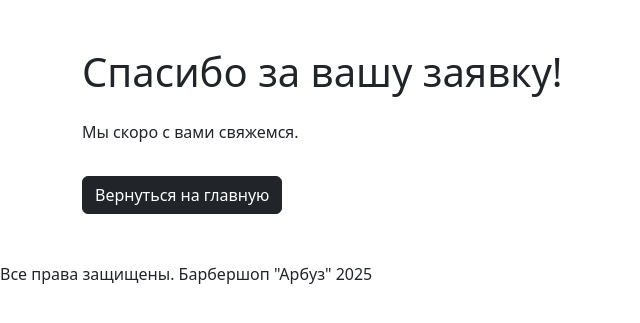
After one commit to korekiwi/barber_lesson, a Django app: page /thanks/ in a window 1280 px wide. The commit adds this page. Shown: the top 323 px of the page, without its empty margins (0-640 px from the left). Run offline with Django 5.2, Linux system fonts and the light colour scheme.

Commit message:
формы

```diff
--- a/barber/urls.py
+++ b/barber/urls.py
@@ -2,10 +2,13 @@ from django.contrib import admin
 from django.urls import path
 from django.conf import settings
 from django.conf.urls.static import static
+from core import views
+
 
 urlpatterns = (
     [
         path("admin/", admin.site.urls),
+        path("thanks/", views.ThanksView.as_view(), name="thanks"),
     ]
     + static(settings.STATIC_URL, document_root=settings.STATIC_ROOT)
     + static(settings.MEDIA_URL, document_root=settings.MEDIA_ROOT)
--- a/core/templates/base.html
+++ b/core/templates/base.html
@@ -8,13 +8,13 @@
     <link href="https://cdn.jsdelivr.net/npm/bootstrap@5.3.3/dist/css/bootstrap.min.css" rel="stylesheet" integrity="sha384-QWTKZyjpPEjISv5WaRU9OFeRpok6YctnYmDr5pNlyT2bRjXh0JMhjY6hW+ALEwIH" crossorigin="anonymous">
     <link rel="stylesheet" href="https://cdn.jsdelivr.net/npm/bootstrap-icons@1.11.1/font/bootstrap-icons.css">
     <link rel="stylesheet" href="{% static 'css/main.css' %}">
-    <link rel="icon" type="image/png" href="{% static 'images/favicon.png' %}">
+    {% comment %} <link rel="icon" type="image/png" href="{% static 'images/favicon.png' %}"> {% endcomment %}
     {% block head %}{% endblock %}
   </head>
   <body>
     <header>
       {% block nav %}
-        {% include 'menu_include.html' %}
+        {% comment %} {% include 'menu_include.html' %} {% endcomment %}
       {% endblock %}
     </header>
     <main>
--- /dev/null
+++ b/core/templates/thanks.html
@@ -0,0 +1,9 @@
+{% extends 'base.html' %}
+{% block title %}Спасибо за заявку{% endblock %}
+{% block content %}
+<div class="container py-5">
+  <h1 class="mb-4">Спасибо за вашу заявку!</h1>
+  <p>Мы скоро с вами свяжемся.</p>
+  <a href="/" class="btn btn-dark mt-3">Вернуться на главную</a>
+</div>
+{% endblock %}
--- a/core/views.py
+++ b/core/views.py
@@ -8,3 +8,27 @@ MENU = [
     # {'title': 'Оставить отзыв', 'url': '/review/create/', 'active': True},
     {'title': 'Запись на стрижку', 'url': '#orderForm', 'active': True},
 ]
+
+# Импорт базовой вьюхи
+from django.views.generic import View, TemplateView
+
+
+# # Создание класса-наследника View
+# class ThanksView(View):
+#     # Переопределение метода get
+#     def get(self, request):
+#         # Возврат результата
+
+#         context = {
+#             'menu': MENU
+#         }
+#         return render(request, 'thanks.html', context)
+
+
+class ThanksView(TemplateView):
+    template_name = 'thanks.html'
+
+    def get_context_data(self, **kwargs):
+        context = super().get_context_data(**kwargs)
+        context['menu'] = MENU
+        return context
```
